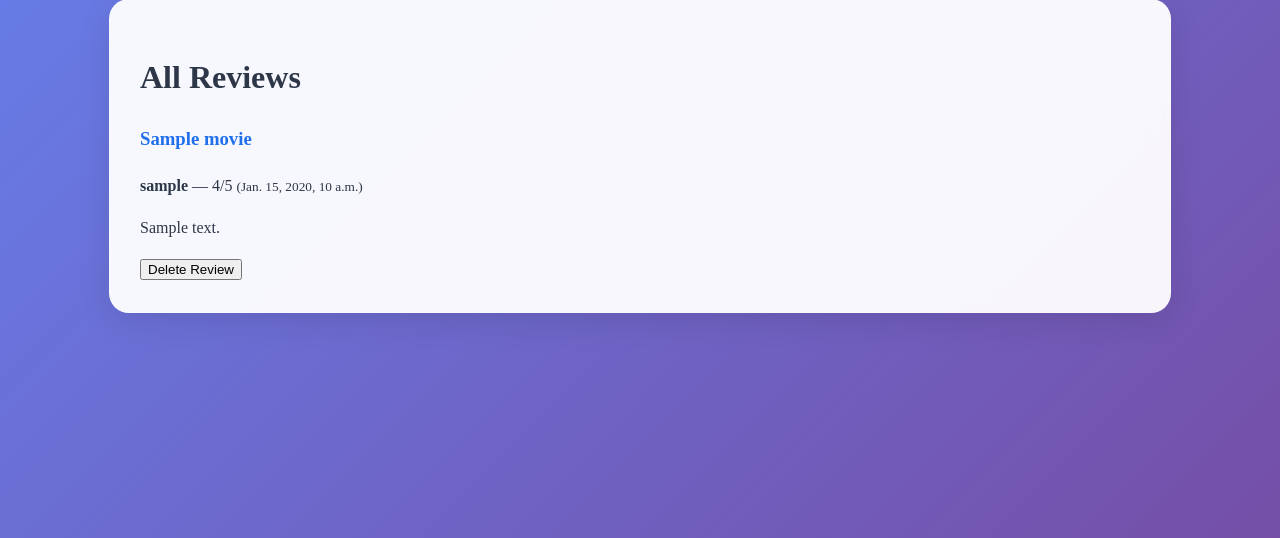
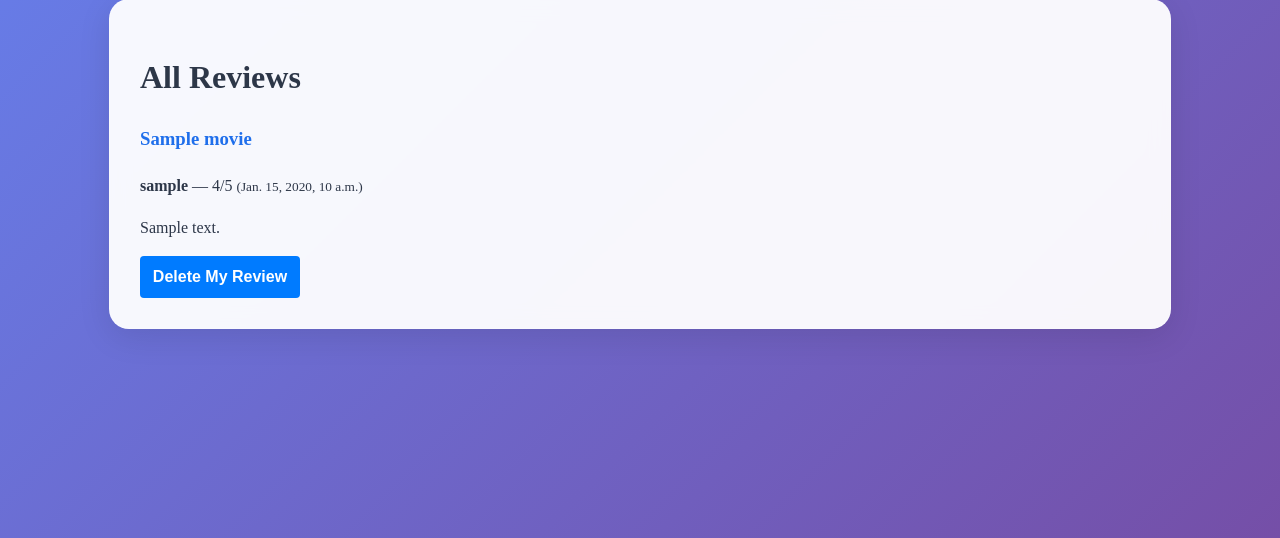
Before and after one commit to ShyakaRoger/django_movie_collection_app, a Django app: page /reviews/ in a window 1280 px wide. Shown: the part 110-648 px from the top of the page. Run offline with Django 5.2, Linux system fonts and the light colour scheme; a user stored in the database is signed in; tables that the repository leaves empty hold one stand-in row (values such as "Sample post"); some web fonts are replaced.

Commit message:
button css fix and rating limit to 5

```diff
--- a/main_app/forms.py
+++ b/main_app/forms.py
@@ -6,7 +6,8 @@ class ReviewForm(forms.ModelForm):
         model = Review
         fields = ['rating', 'comment']
         widgets = {
-            'content': forms.Textarea(attrs={'rows': 4}),
+            'rating': forms.NumberInput(attrs={'min': 1, 'max': 5}),
+            'comment': forms.Textarea(attrs={'rows': 4}),
         }
 
 class WatchlistForm(forms.ModelForm):
--- a/main_app/models.py
+++ b/main_app/models.py
@@ -1,6 +1,7 @@
 from django.db import models
 from django.contrib.auth.models import User
 from django.urls import reverse
+from django.core.validators import MinValueValidator, MaxValueValidator
 
 # create genre choices and rating choices for the Movie model
 # create movie model
@@ -47,11 +48,6 @@ class Movie(models.Model):
     )
     duration = models.PositiveIntegerField(help_text='minutes')
     release_year = models.PositiveIntegerField()
-    rating = models.CharField(
-        max_length=1,
-        choices=RATING_CHOICES,
-        default='0',
-    )
     comments = models.TextField(max_length=500, blank=True)
     created_at = models.DateTimeField(auto_now_add=True)
     user = models.ForeignKey(User, on_delete=models.CASCADE, null=True, blank=True)
@@ -73,7 +69,7 @@ class Review(models.Model):
     author = models.ForeignKey(
         User, on_delete=models.CASCADE, related_name='reviews'
     )
-    rating = models.PositiveSmallIntegerField()  # 1–5 in the form
+    rating = models.PositiveSmallIntegerField(validators=[MinValueValidator(1), MaxValueValidator(5)])  # 1–5 in the form
     comment = models.TextField(blank=True)
     created_at = models.DateTimeField(auto_now_add=True)
 
--- /dev/null
+++ b/main_app/static/css/reviews.css
@@ -0,0 +1,16 @@
+.btn.submit {
+    display: block;
+    width: 10rem;
+    background-color: #007bff;
+    color: white;
+    border: none;
+    font-size: 1rem;
+    padding: 0.75rem;
+    border-radius: 4px;
+    cursor: pointer;
+    transition: background-color 0.2s ease-in-out;
+}
+
+.btn.submit:hover {
+    background-color: #0056b3;
+}
--- a/main_app/templates/reviews/all_reviews.html
+++ b/main_app/templates/reviews/all_reviews.html
@@ -1,4 +1,9 @@
 {% extends "base.html" %}
+{% load static %}
+{% block head %}
+<link rel="stylesheet" href="{% static 'css/reviews.css' %}" />
+{% endblock %}
+
 {% block content %}
 <h1>All Reviews</h1>
 
@@ -22,7 +27,7 @@
     {% if user.is_authenticated %}
     <form action="{% url 'review-delete' review.id %}" method="POST">
       {% csrf_token %}
-          <button type="submit">Delete Review</button>
+      <button type="submit" class="btn submit">Delete My Review</button>
     </form>
     {% endif %}
   </div>
--- a/main_app/templates/reviews/form.html
+++ b/main_app/templates/reviews/form.html
@@ -1,10 +1,11 @@
 {% extends "base.html" %}
+
 {% block content %}
 <h1>{{ mode }} Review for “{{ movie.title }}”</h1>
 <form method="post">
   {% csrf_token %}
   <p>Rating (1–5): {{ form.rating }}</p>
   <p>Comment: {{ form.comment }}</p>
-    <button type="submit">{{ mode }}</button>
+  <button type="submit" class="btn submit">{{ mode }}</button>
 </form>
 {% endblock %}
--- a/main_app/views.py
+++ b/main_app/views.py
@@ -199,6 +199,8 @@ class MovieUpdate(LoginRequiredMixin, UpdateView):
     success_url = '/movies/'
 
 
+    def get_success_url(self):
+        return reverse_lazy('movie-detail', kwargs={'movie_id': self.object.pk})
 
 
 class MovieDelete(LoginRequiredMixin, DeleteView):
```
Also changed, not shown: main_app/migrations/0006_alter_review_rating.py (added), main_app/migrations/0007_remove_movie_rating.py (added). Lines whose indentation alone changed are shown as unchanged.
